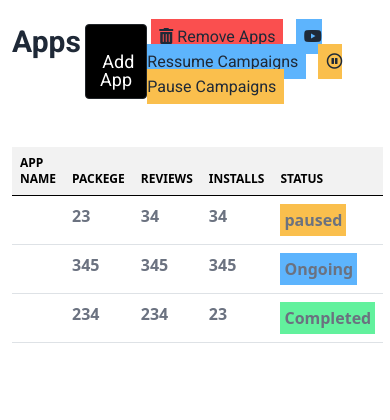
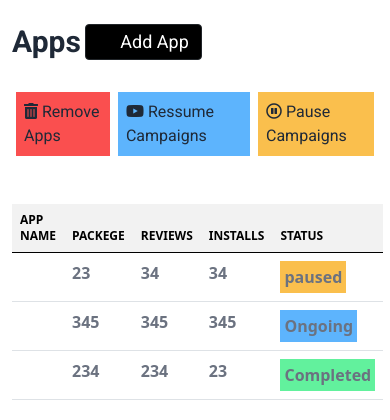
Before and after one commit to mossaddak/ApporterV1.2, a Django app: page /main/app/ in a window 390 px wide. Shown: the part 75-495 px from the top of the page. Run offline with Django 4.2, Linux system fonts and the light colour scheme; a user stored in the database is signed in; data comes from the database, SQL or seed files in the repository; some libraries are stand-ins or nearby versions.

Commit message:
responsive done

```diff
--- a/main/templates/app.html
+++ b/main/templates/app.html
@@ -68,13 +68,17 @@
         line-height: 24px;
         color: #6b7280;
     }
+    .app_container{
+        display: flex;
+        flex-wrap: wrap;
+    }
 
 
 </style>
 
 <div class="container">
 
-    <div class="d-flex mt-4">
+    <div class="d-flex mt-4 app_container">
 
 
         <div class="d-flex roboto_font">
@@ -83,10 +87,10 @@
         </div>
 
 
-        <div class="ms-auto">
-            <a href="#!" class="roboto_font app_link mx-1 p-2"><i class="fas fa-trash-alt"></i> Remove Apps</a>
-            <a href="#!" class="roboto_font app_link mx-1 p-2"><i class="fab fa-youtube"></i> Ressume Campaigns</a>
-            <a href="#!" class="roboto_font app_link mx-1 p-2"><i class="far fa-pause-circle"></i> Pause Campaigns</a>
+        <div class="ms-auto mt-3 mt-md-0 mt-lg-0 d-flex">
+            <a href="#!" class="roboto_font app_link mx-1 p-2 mt-3 mt-md-0 mt-lg-0 d-block"><i class="fas fa-trash-alt"></i> Remove Apps</a>
+            <a href="#!" class="roboto_font app_link mx-1 p-2 mt-3 mt-md-0 mt-lg-0 d-block"><i class="fab fa-youtube"></i> Ressume Campaigns</a>
+            <a href="#!" class="roboto_font app_link mx-1 p-2 mt-3 mt-md-0 mt-lg-0 d-block"><i class="far fa-pause-circle"></i> Pause Campaigns</a>
         </div>
 
     </div>
--- a/main/templates/home.html
+++ b/main/templates/home.html
@@ -4,5 +4,8 @@
 {% block title %}Home{% endblock %}
 
 {% block content %}
+<style>
+
+</style>
 
 {% endblock %}
--- a/templates/base.html
+++ b/templates/base.html
@@ -48,7 +48,7 @@
                 <div class="collapse navbar-collapse" id="navbarSupportedContent">
                     <ul class="navbar-nav ms-auto mb-2 mb-lg-0">
                         <li class="nav-item mx-1">
-                            <a class="nav-link active" aria-current="page" href="#">Dashboard</a>
+                            <a class="nav-link active" aria-current="page" href="{% url 'home' %}">Dashboard</a>
                         </li>
                         <li class="nav-item mx-1">
                             <a class="nav-link" href="#">Packeges</a>
```
